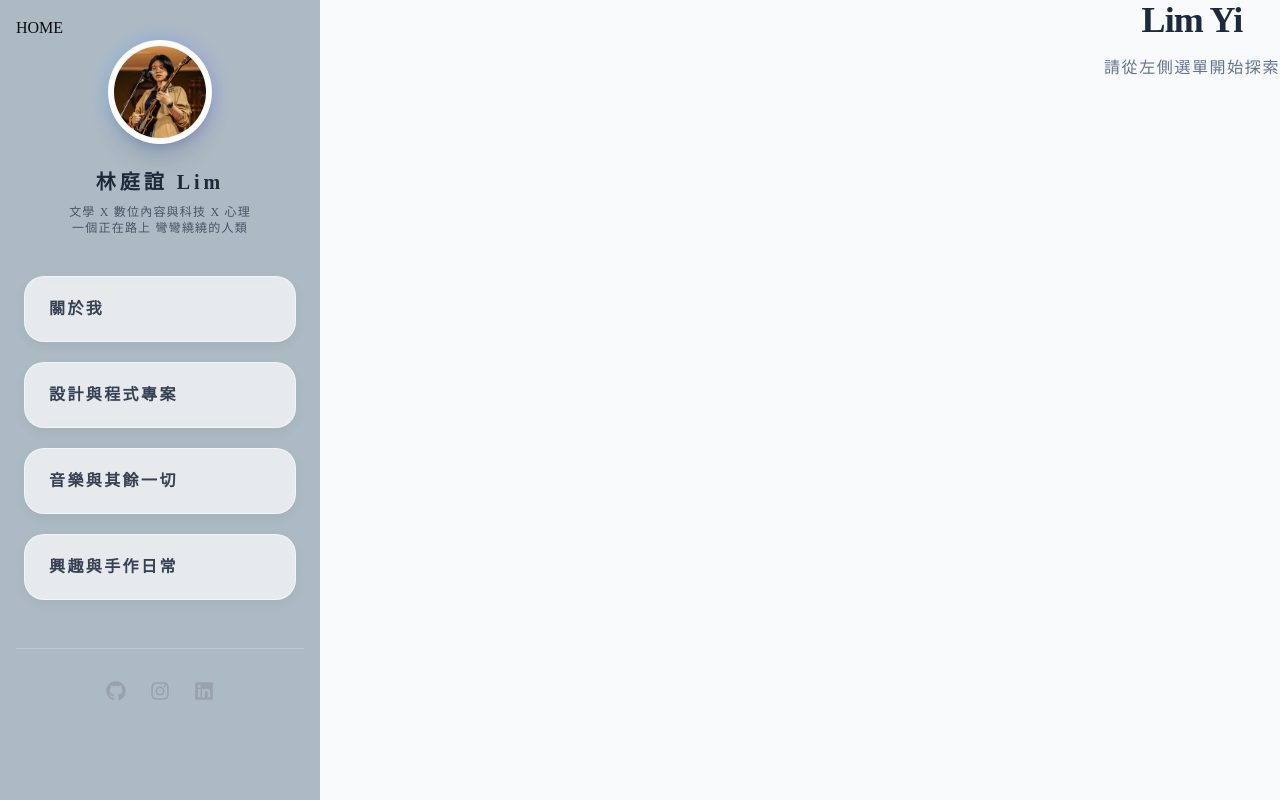
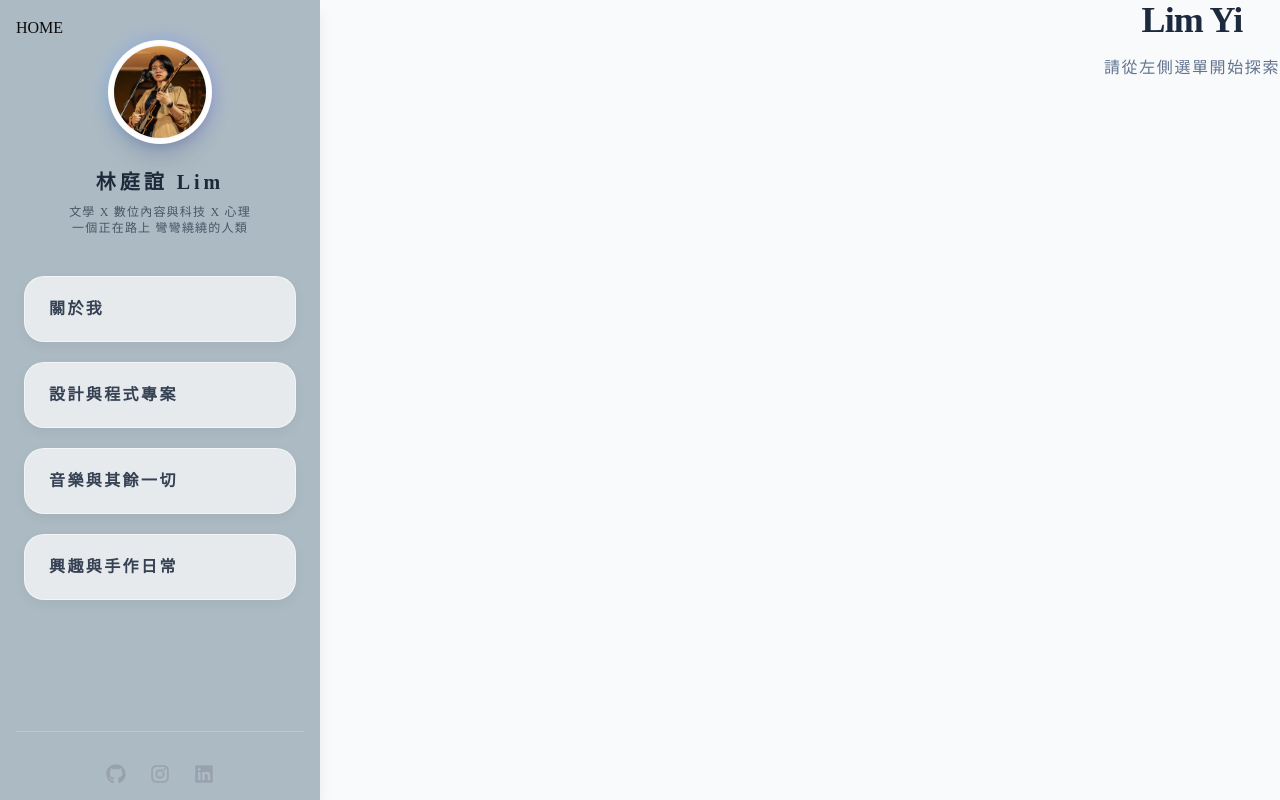
Before and after one commit to yeelin1128/1142_Web113101084_Hw1, a Next.js app: page / in a window 1280 px wide. Built offline with nearby package versions, Linux system fonts and the light colour scheme.

Commit message:
feat:menu

```diff
--- a/component/Menu.tsx
+++ b/component/Menu.tsx
@@ -8,7 +8,8 @@ export default function Menu() {
 
   return (
     <>
-      <div className="bg-[#acbac4] w-[320px] h-screen p-4 shadow-lg flex-col overflow-hidden">
+      <div className="fixed inset-y-0 left-0
+                      bg-[#acbac4] w-[320px] h-screen p-4 shadow-lg flex flex-col overflow-hidden">
 
         <Link href="/">
             HOME
```
